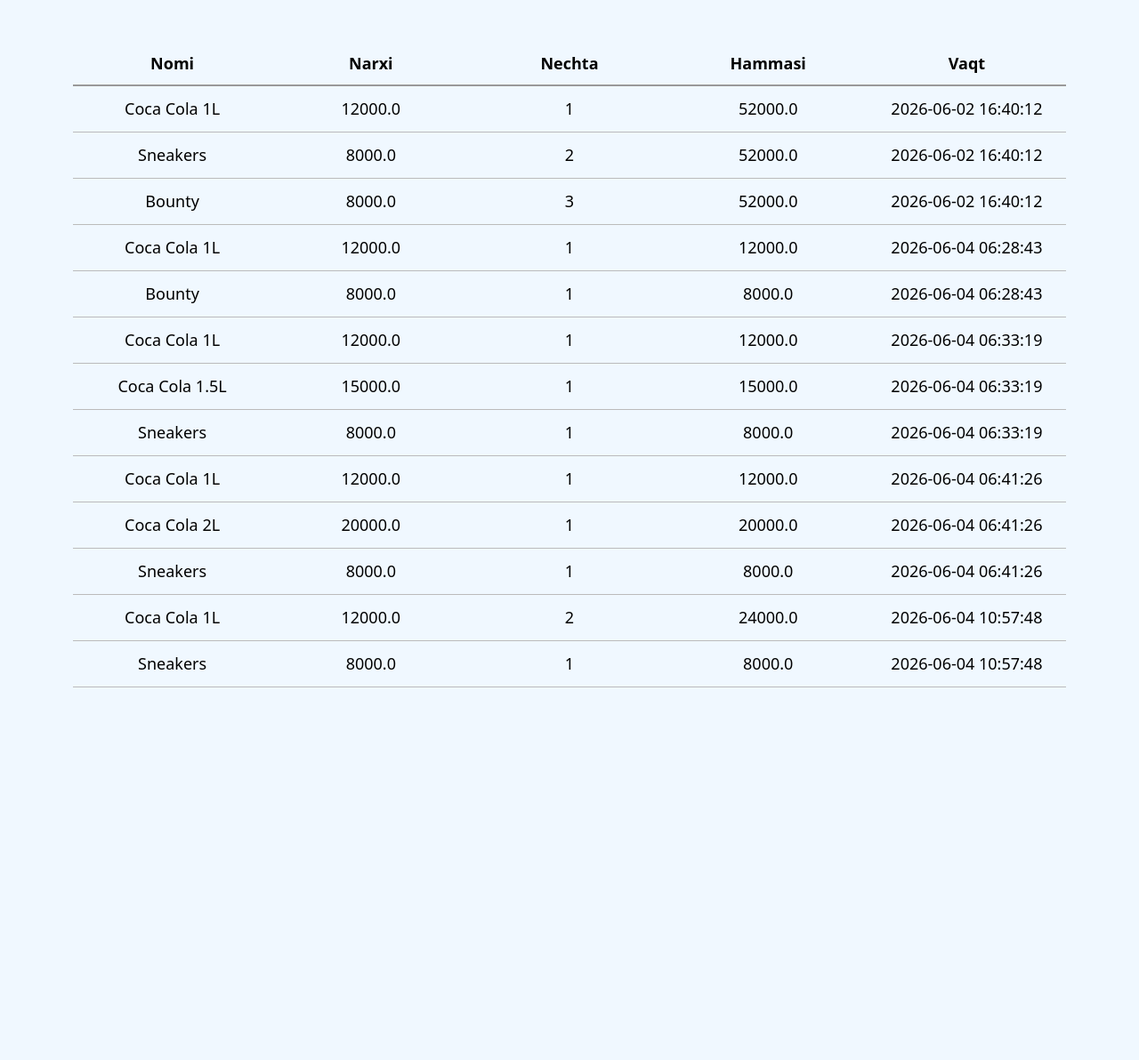
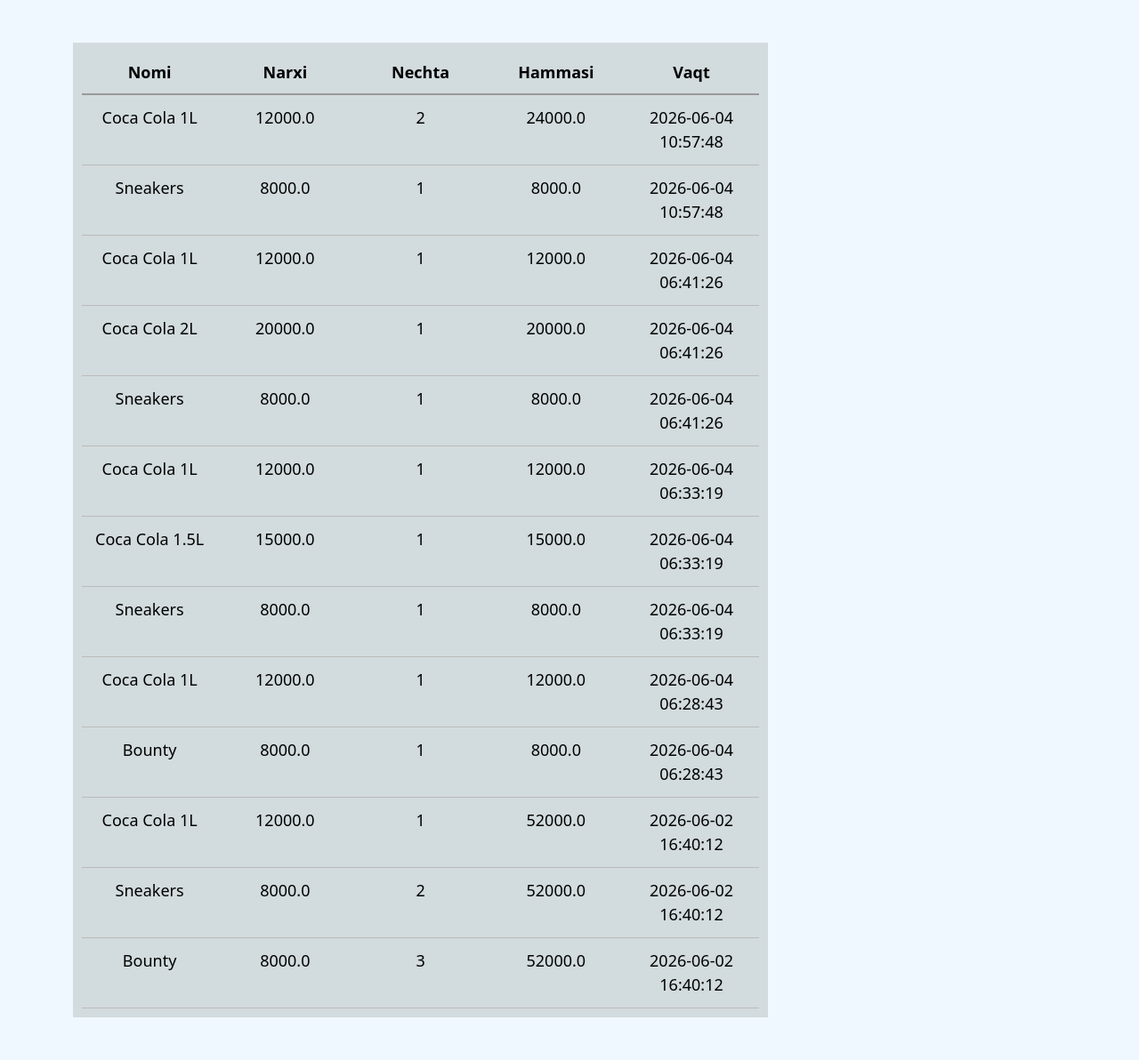
Before and after one commit to its-abdulloh/Checkout-system, a Flask app: page /sales in a window 1280 px wide. Shown: the part 63-1255 px from the top of the page at 89% size. Before the commit the page ends 836 px from the top, so only its background shows below. Run offline with Flask 3, Linux system fonts and the light colour scheme; data comes from the database, SQL or seed files in the repository; both versions use the stored data as it was after the commit.

Commit message:
sth happened

```diff
--- a/app.py
+++ b/app.py
@@ -79,7 +79,7 @@ def checkout():
                 session["cart"] = cart
                 return redirect("/checkout")
         else:
-            return render_template("checkout.html",error = "Mahsulot topilmadi!")
+            return render_template("checkout.html",error = "Mahsulot topilmadi!",cart = session["cart"].values())
 
     total = 0
     cart = session["cart"]
@@ -120,6 +120,25 @@ def sales():
     cursor = conn.cursor()
 
 
-    sales = cursor.execute("SELECT product_name, price, quantity, total, sale_date FROM sales").fetchall()
+    sales = cursor.execute("SELECT product_name, price, quantity, total, datetime(sale_date, 'localtime') as sale_date FROM sales ORDER BY sale_date DESC").fetchall()
+
+    conn.close()
 
     return render_template("sales.html",sales = sales)
+
+@app.route("/products")
+def products():
+    conn = sqlite3.connect("store.db")
+    conn.row_factory = sqlite3.Row
+    cursor = conn.cursor()
+
+    query = request.args.get("q")
+
+    if query:
+        products = cursor.execute("SELECT barcode,name,price FROM products WHERE name LIKE ? ORDER BY name ASC",("%"+query+"%",)).fetchall()
+    else:
+        products = cursor.execute("SELECT barcode,name,price FROM products ORDER BY name ASC").fetchall()
+
+    conn.close()
+
+    return render_template("products.html",products = products)
--- a/static/styles.css
+++ b/static/styles.css
@@ -137,8 +137,9 @@ a{
     justify-content: space-between;
 }
 
-/* sales */
-.sales{
+/* sales,products */
+.sales-container,
+.products-container{
     background-color:#d2dbdd;
     height: auto;
     width: 70%;
@@ -147,7 +148,8 @@ a{
     padding: 10px;
 }
 
-.sales-header {
+.sales-header,
+.product-header{
     display: flex;
     justify-content: space-between;
     font-weight: bold;
@@ -155,15 +157,32 @@ a{
     border-bottom: 2px solid #999;
 }
 
-.sale-item {
+.sale-item,
+.product-item{
     display: flex;
     justify-content: space-between;
     padding: 12px 0;
     border-bottom: 1px solid #bbb;
 }
 
-.sale-item span,
-.sales-header span{
+.sales-container span,
+.products-container span{
     width: 20%;
     text-align: center;
 }
+
+/* search*/
+
+.search-form {
+    width: 70%;
+    margin: 20px auto;
+    display: flex;
+    gap: 10px;
+}
+
+.search-form input {
+    flex: 1;
+    padding: 10px;
+    border-radius: 6px;
+    border: 1px solid #aaa;
+}
```
Also changed, not shown: store.db, 1 other file.
